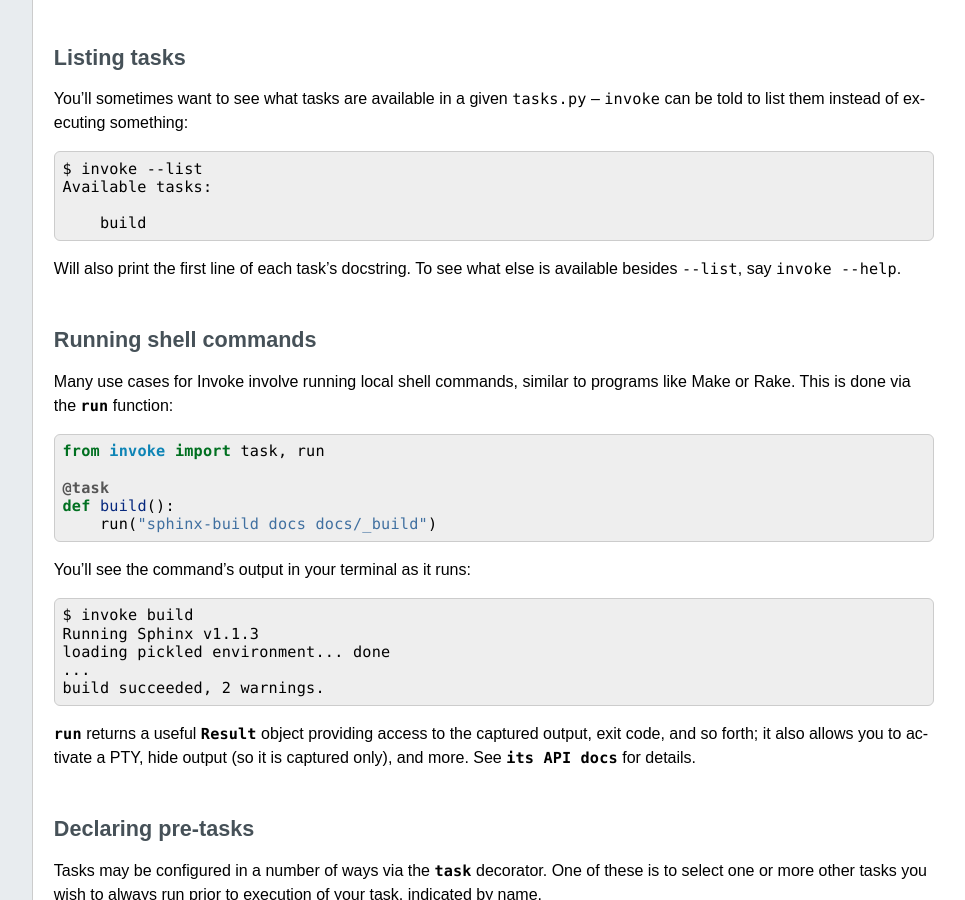
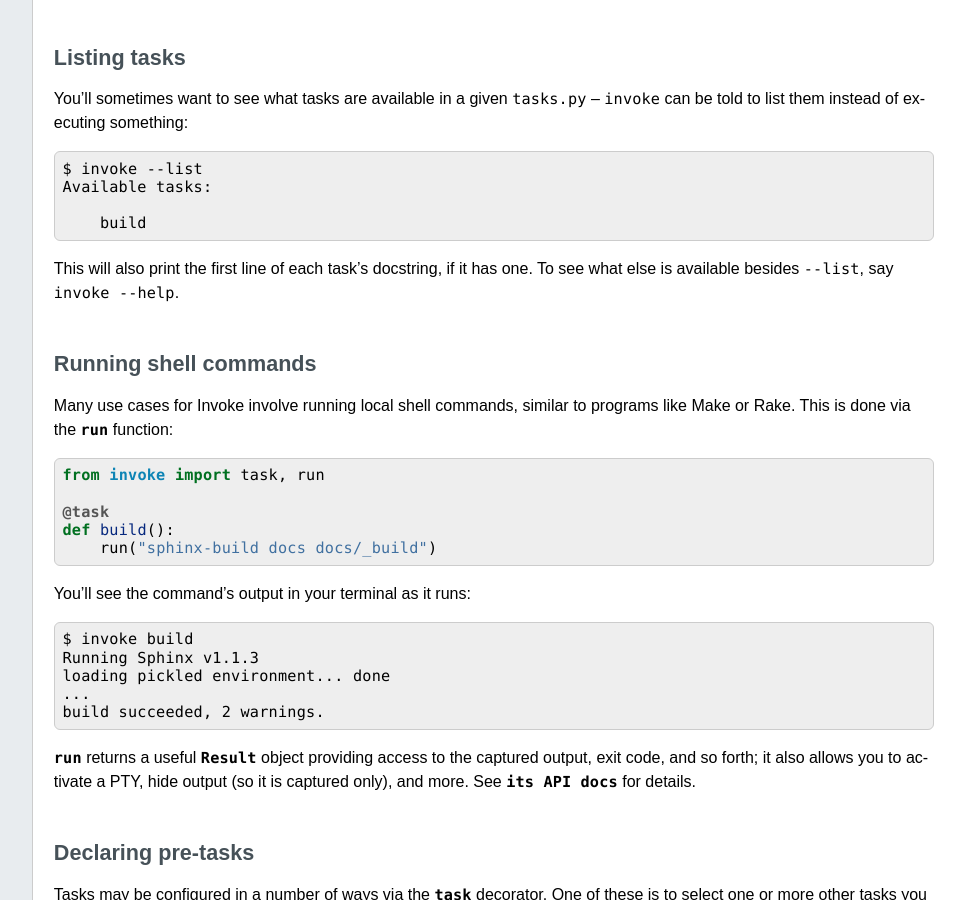
Before and after one commit to pyinvoke/invoke, a Sphinx documentation site: the page built from docs/getting_started.rst, in a window 1280 px wide and 900 px high, scrolled down 1799 px. Shown: the whole window, without its empty margins (224-1189 px from the left). Built offline with Sphinx 7.4.7, drawn with Linux system fonts in a browser that asks for light colours.

Commit message:
Tweak doc addition

```diff
--- a/docs/getting_started.rst
+++ b/docs/getting_started.rst
@@ -105,8 +105,8 @@ something::
 
         build
 
-Will also print the first line of each task’s docstring.
-To see what else is available besides ``--list``, say ``invoke --help``.
+This will also print the first line of each task’s docstring, if it has one. To
+see what else is available besides ``--list``, say ``invoke --help``.
 
 Running shell commands
 ======================
```
